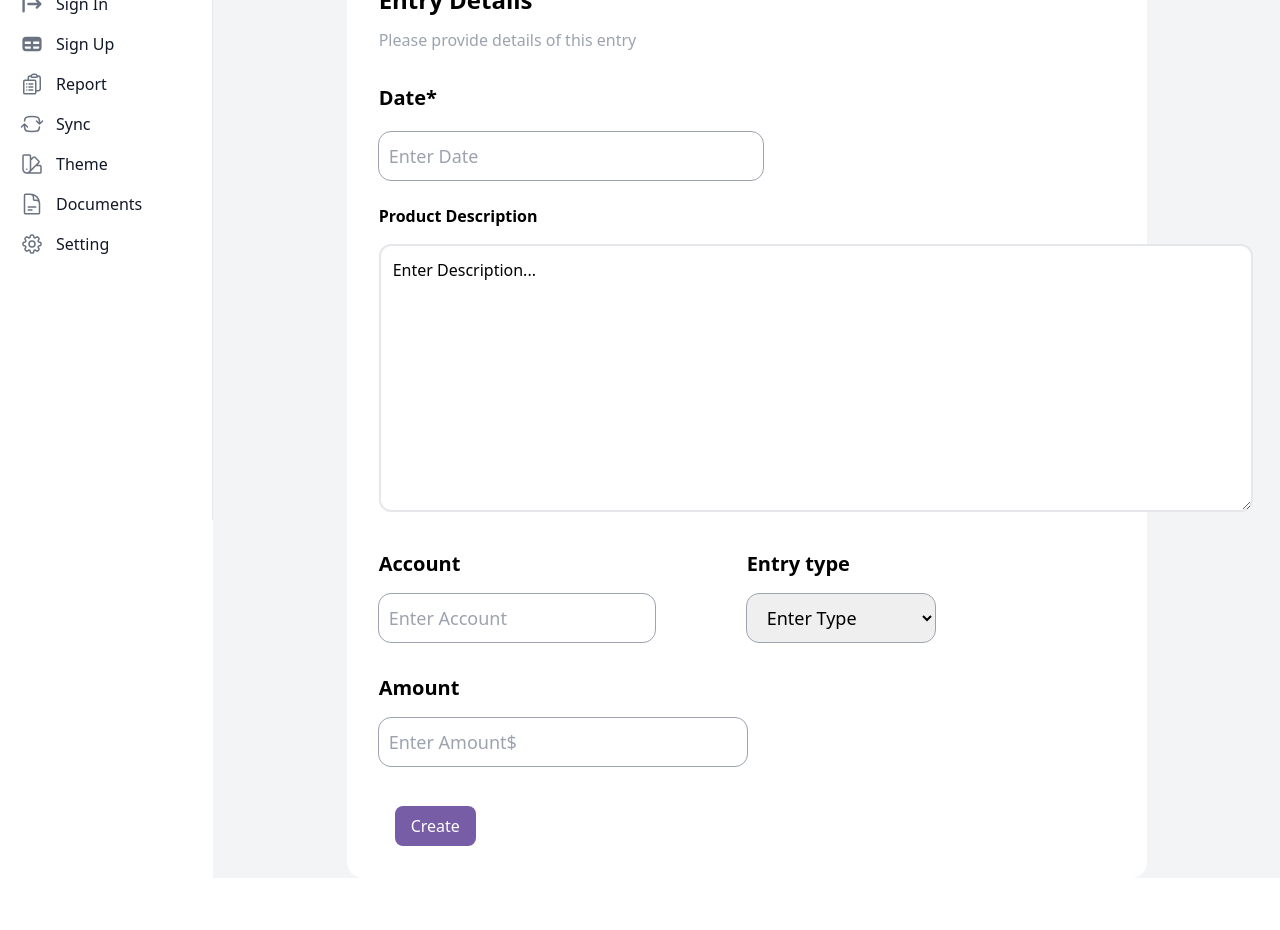
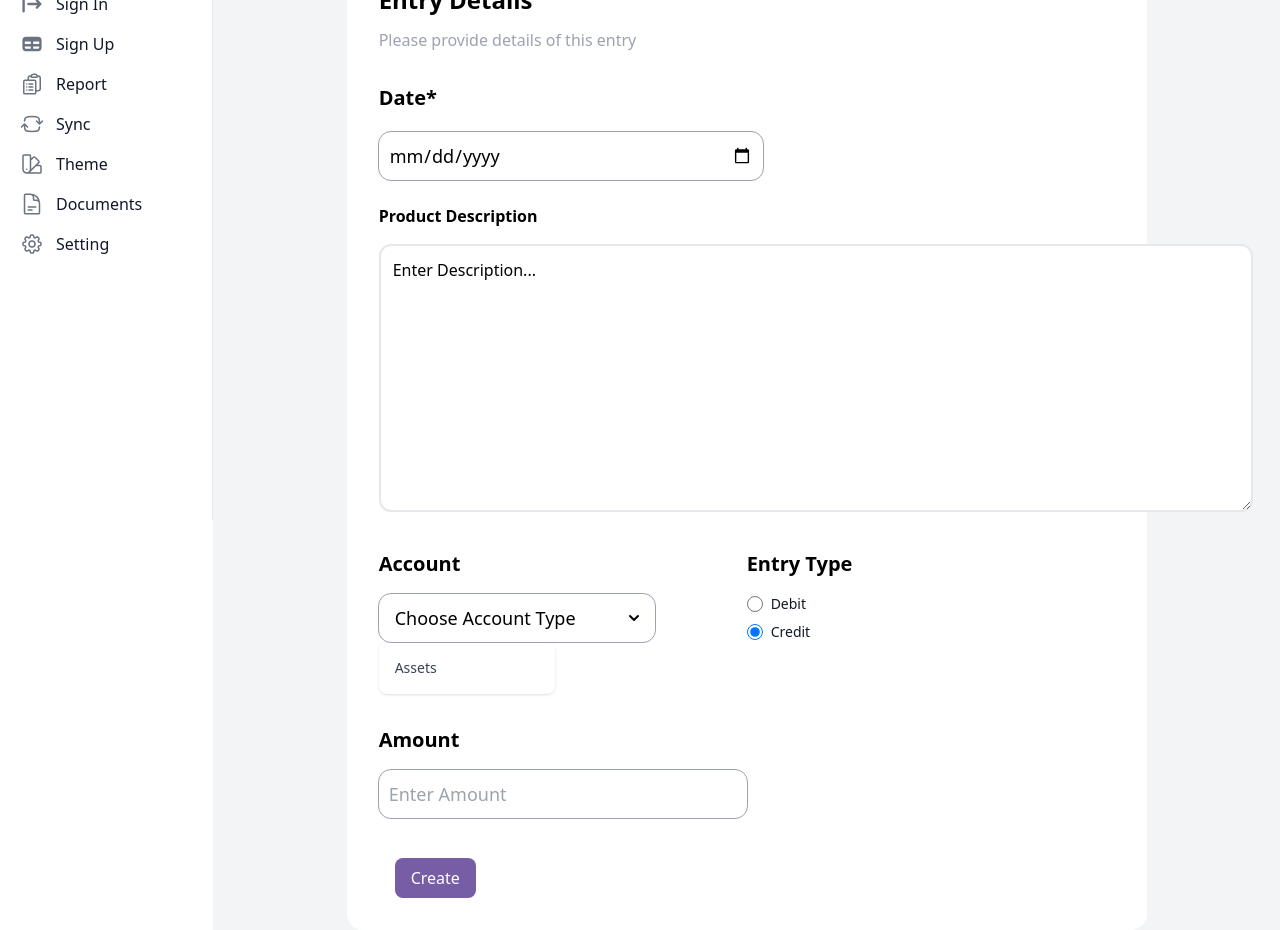
Before and after one commit to laveezah-noor/point-of-sale-terminal, a React (Create React App) app: page /newEntry in a window 1280 px wide. Shown: the part 280-1210 px from the top of the page. Before the commit the page ends 1158 px from the top, so only its background shows below. Built offline with nearby package versions, Linux system fonts and the light colour scheme.

Commit message:
entryPage functionality added

```diff
--- a/src/routes/newEntry-page.js
+++ b/src/routes/newEntry-page.js
@@ -1,7 +1,53 @@
-import React from 'react'
+import React, { useState } from 'react'
 
 export default function NewEntryPage() {
+  const [entry, setEntry] = useState({
+    date: '',
+    account:'',
+    type:'',
+    description: '',
+  });
+  const [date, setDate] = useState('');
+  const [description, setDescription] = useState('Enter Description...');
+  const [account, setAccount] = useState('');
+  const [accountList, setAccountList] = useState(["Assets"]);
+  const [entryType, setEntryType] = useState('');
+  const [amount, setAmount] = useState('');
+  const [isAccountHidden,setIsAccountHidden] = useState(false);
+  const toggleAccountDropdown = () =>{
+    setIsAccountHidden(!isAccountHidden)
+  }
+  const onClickDate = (item)=>{
+    setDate(item)
+    console.log(date);
+  }
+  const onClickDescription = (item)=>{
+    setDescription(item)
+    console.log(description);
+  }
+  const onClickAccount = (item)=>{
+    setAccount(item)
+    console.log(account);
+  }
+  const onClickEntry = (item)=>{
+    setEntryType(item)
+    console.log(entryType);
+  }
+  const onClickAmount = (item)=>{
+    setAmount(item)
+    console.log(amount);
+  }
+  const onCreate = ()=>{
+    setEntry({
+      date: date,
+      account: account,
+      description: description,
+      type: entryType,
+      amount: parseFloat(amount),
 
+    })
+    console.log(entry);
+  }
     return (
         <div class=" bg-gray-100">
             <div className='p-16 pb-5 flex justify-between '>
@@ -28,42 +74,74 @@ export default function NewEntryPage() {
                     <div class="flex">
                         <div class="w-3/4">
                             <p class="text-xl font-semibold">Date*</p>
-                            <input class="h-12 outline outline-1 outline-gray-400 text-lg pl-2.5 rounded-xl mt-5 w-96"
-                                type="text" placeholder="Enter Date" />
+                            <input class="h-12 outline outline-1 outline-gray-400 text-lg px-2.5 rounded-xl mt-5 w-96"
+                                type="date" placeholder="Enter Date" value={date}
+                                onChange={(e)=>onClickDate(e.target.value)} />
                         </div>
                        </div>
                 </div>
 
                 <div class="mt-6">
                     <p class="font-semibold">Product Description</p>
-                    <textarea rows='10' cols='90' className='border-2 p-3 mt-4 rounded-xl'>Enter Description...</textarea>
+                    <textarea rows='10' cols='90' className='border-2 p-3 mt-4 rounded-xl' onChange={(e)=>onClickDescription(e.target.value)}>{description}</textarea>
 
                     <div class="mt-8">
                         <div class="flex">
                             <div class="w-1/2">
                                 <p class="text-xl font-semibold">Account</p>
-                                <input class="h-12 w-3/4 outline outline-1 outline-gray-400 mt-4 text-lg pl-2.5 rounded-xl" type="email"
-                                    placeholder="Enter Account" />
+
+
+                                <button
+                                // class="text-white bg-blue-700 hover:bg-blue-800 focus:ring-4 focus:outline-none focus:ring-blue-300 font-medium rounded-lg text-sm px-5 py-2.5 text-center inline-flex items-center dark:bg-blue-600 dark:hover:bg-blue-700 dark:focus:ring-blue-800"
+                                className='h-12 w-3/4 mt-4 outline outline-1 outline-gray-400 text-lg px-4 rounded-xl justify-between font-small py-2.5 text-center inline-flex items-center'
+                                onClick={toggleAccountDropdown}
+                                type="button"> Choose Account Type
+                                <svg class="w-2.5 h-2.5 ml-2.5" aria-hidden="true" xmlns="http://www.w3.org/2000/svg" fill="none" viewBox="0 0 10 6">
+                                    <path stroke="currentColor" stroke-linecap="round" stroke-linejoin="round" stroke-width="2" d="m1 1 4 4 4-4"/>
+                                  </svg></button>
+                                {/* <!-- Dropdown menu --> */}
+                                <div id="dropdown" class={`z-10 bg-white divide-y divide-gray-100 rounded-lg shadow w-44  ${isAccountHidden ? 'hidden' : ''}`}>
+                                    <ul class="py-2 text-sm text-gray-700 " aria-labelledby="dropdownDefaultButton">
+                                      {accountList.map((item) => {
+                                      return<li>
+                                        <a onClick={()=>onClickAccount(item)}  class="block px-4 py-2 hover:bg-gray-100 dark:hover:bg-gray-500 dark:hover:text-white">{item}</a>
+                                      </li>
+                                      })}
+
+                                    </ul>
+                                </div>
+
                             </div>
                             <div className='w-1/2'>
-                                <p class="text-xl font-semibold">Entry type</p>
-                                <select class="h-12 mt-4 outline outline-1 outline-gray-400 text-lg px-4 rounded-xl">
-                                    <option value="volvo">Enter Type</option>
-                                    <option value="saab">xyz@gmail.com</option>
-                                    <option value="opel">abc@gmail.com</option>
-                                    <option value="audi">123@gmail.com</option>
-                                </select>
+                                <p class="text-xl font-semibold">Entry Type</p>
+                                <div class="flex items-center mt-4">
+                                  <input id="default-radio-1" type="radio" value="D" onClick={()=>onClickEntry('D')} name="default-radio" class="w-4 h-4 text-blue-600  focus:ring-blue-500 dark:focus:ring-blue-600 dark:ring-offset-gray-800 focus:ring-2 dark:bg-gray-700 dark:border-gray-600"/>
+                                  <label for="default-radio-1" class="ml-2 text-sm font-medium text-gray-900 ">Debit</label>
+                              </div>
+                              <div class="flex items-center mt-2">
+                                  <input checked id="default-radio-2" type="radio" value="C" onClick={()=>onClickEntry('C')} name="default-radio" class="w-4 h-4 text-blue-600  focus:ring-blue-500 dark:focus:ring-blue-600 dark:ring-offset-gray-800 focus:ring-2 dark:bg-gray-700 dark:border-gray-600"/>
+                                  <label for="default-radio-2" class="ml-2 text-sm font-medium text-gray-900 ">Credit</label>
+                              </div>
+                                {/* <select class="h-12 mt-4 outline outline-1 outline-gray-400 text-lg px-4 rounded-xl">
+                                    <option value="D">Debit</option>
+                                    <option value="C">Credit</option>
+                                </select> */}
                             </div>
                         </div>
                     </div>
                     <div className='mt-8'>
                         <p className='text-xl font-semibold'>Amount</p>
-                        <input class="h-12 outline outline-1 outline-gray-400 mt-4 text-lg pl-2.5 rounded-xl w-1/2" type="text"
-                            placeholder="Enter Amount$" />
+                        <input
+                        value={amount}
+                        onChange={(e)=>onClickAmount(e.target.value)}
+                        class="h-12 outline outline-1 outline-gray-400 mt-4 text-lg pl-2.5 rounded-xl w-1/2" type="text"
+                            placeholder="Enter Amount" />
                     </div>
                 </div>
                 <div class="mt-10">
-                    <button style={{ backgroundColor: "#775DA6" }} class="h-10 px-4 ml-4 rounded-lg text-white">Create
+                    <button
+                    onClick={()=>onCreate()}
+                    style={{ backgroundColor: "#775DA6" }} class="h-10 px-4 ml-4 rounded-lg text-white">Create
                         </button>
                 </div>
             </div>
```
